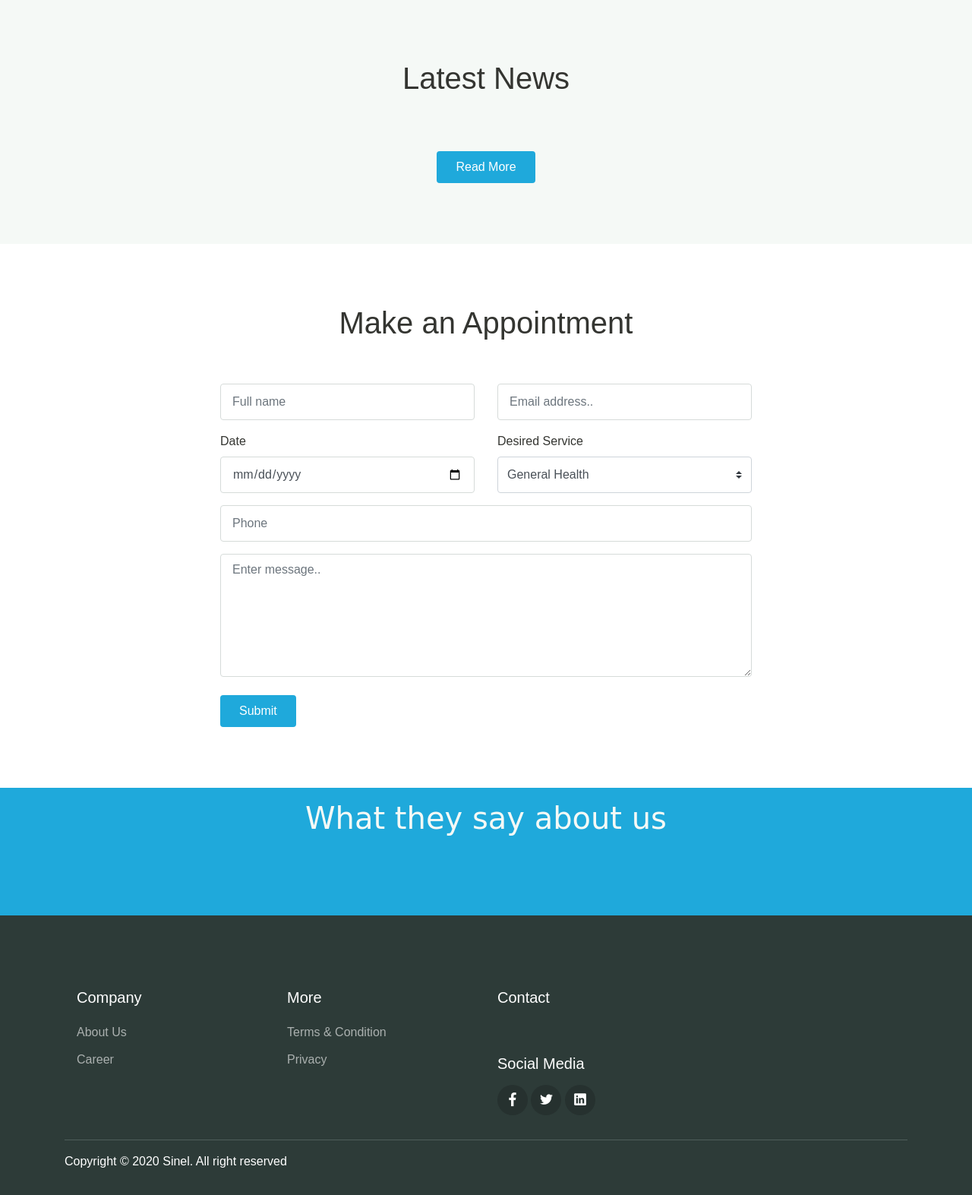
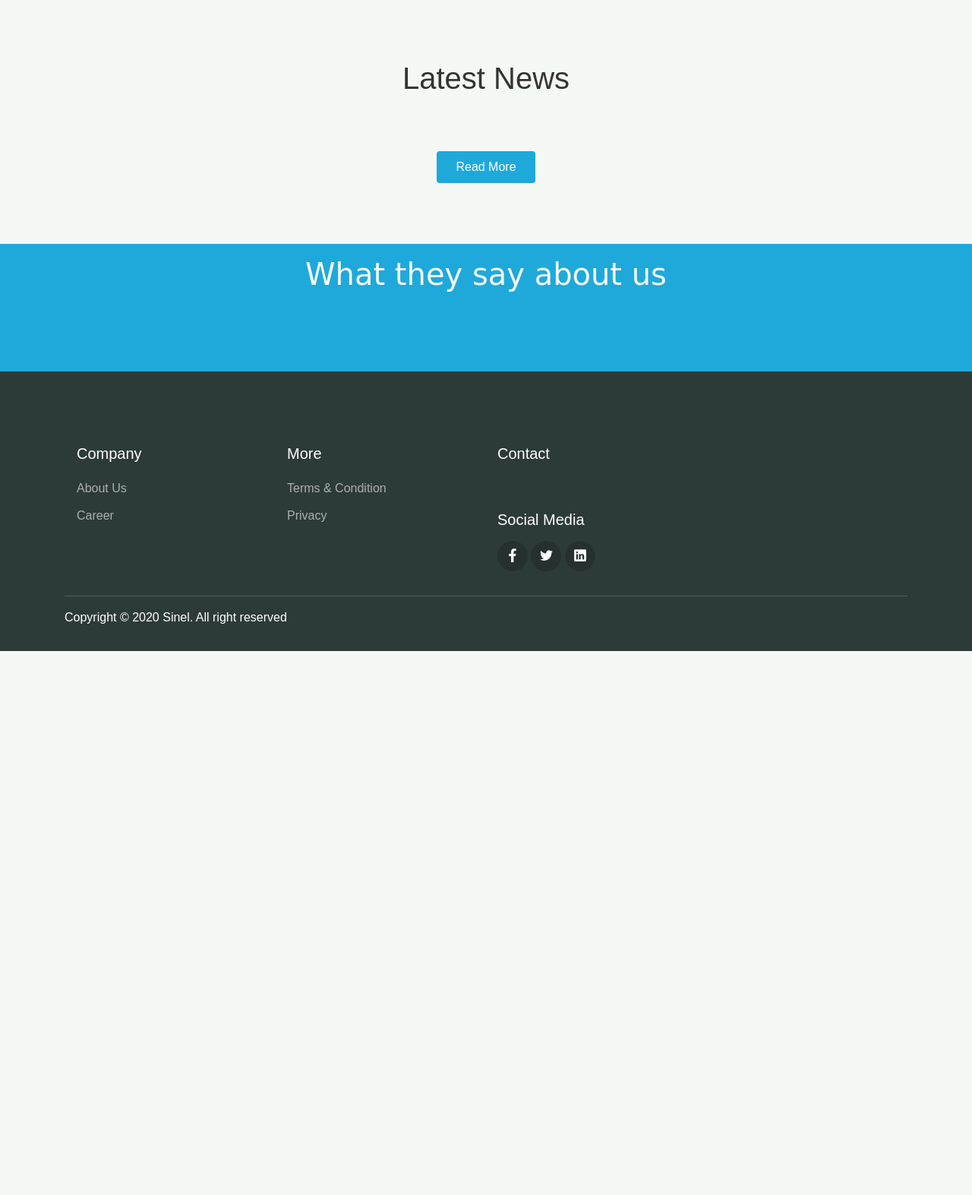
Before and after one commit to DCIT-208-ANALYTICA/sinel_web, a Django app: page / in a window 1280 px wide. Shown: the part 1671-3244 px from the top of the page at 76% size. After the commit the page ends 2528 px from the top, so only its background shows below. Run offline with Django 3.2, Linux system fonts and the light colour scheme; data that the repository does not hold is empty; some libraries are stand-ins or nearby versions; some web fonts are replaced.

Commit message:
move appoints to different screen

```diff
--- a/website/templates/website/base_template.html
+++ b/website/templates/website/base_template.html
@@ -79,7 +79,7 @@
       <div class="collapse navbar-collapse" id="navbarSupport">
         <ul class="navbar-nav ml-auto">
           <li class="">
-            <a href="{% url 'website:index' %}#request-appointment" class="btn btn-primary p-3"><i class="bi bi-calendar"></i> Request Appointment</a>
+            <a href="{% url 'communications:book_appointment' %}#request-appointment" class="btn btn-primary p-3"><i class="bi bi-calendar"></i> Request Appointment</a>
           </li>
 
           <li class="ml-3">
--- a/website/templates/website/index.html
+++ b/website/templates/website/index.html
@@ -151,45 +151,4 @@
   </div>
 </div>
 <!-- .page-section -->
-
-<div id="request-appointment" class="page-section">
-  <div class="container">
-    <h1 class="text-center wow fadeInUp">Make an Appointment</h1>
-    <form action="{% url 'communications:book_appointment' %}" class="main-form" method="post">
-      {% csrf_token%}
-      <div class="row mt-5">
-        <div class="col-12 col-sm-6 py-2 wow fadeInLeft">
-          <input type="text" name="fullname" class="form-control" placeholder="Full name" />
-        </div>
-        <div class="col-12 col-sm-6 py-2 wow fadeInRight">
-          <input type="text" name="email" class="form-control" placeholder="Email address.." />
-        </div>
-        <div class="col-12 col-sm-6 py-2 wow fadeInLeft" data-wow-delay="300ms">
-          <label for="date">Date</label>
-          <input type="date" id="date" name="date" class="form-control" />
-        </div>
-        <div class="col-12 col-sm-6 py-2 wow fadeInRight" data-wow-delay="300ms">
-          <label for="service">Desired Service</label>
-          <select name="service" id="service" class="custom-select">
-            <option value="general">General Health</option>
-            <option value="cardiology">Cardiology</option>
-            <option value="dental">Dental</option>
-            <option value="neurology">Neurology</option>
-            <option value="orthopaedics">Orthopaedics</option>
-          </select>
-        </div>
-        <div class="col-12 py-2 wow fadeInUp" data-wow-delay="300ms">
-          <input type="text" name="number" class="form-control" placeholder="Phone" />
-        </div>
-        <div class="col-12 py-2 wow fadeInUp" data-wow-delay="300ms">
-          <textarea name="message" id="message" class="form-control" rows="6" placeholder="Enter message.."></textarea>
-        </div>
-      </div>
-
-      <button type="submit" class="btn btn-primary mt-3 wow zoomIn">Submit</button>
-    </form>
-  </div>
-</div>
-<!-- .page-section -->
-
 {% endblock %}
```
Also changed, not shown: communications/templates/communications/appointments.html (added, +49 -0 lines), communications/views.py (+6 -1 lines).
